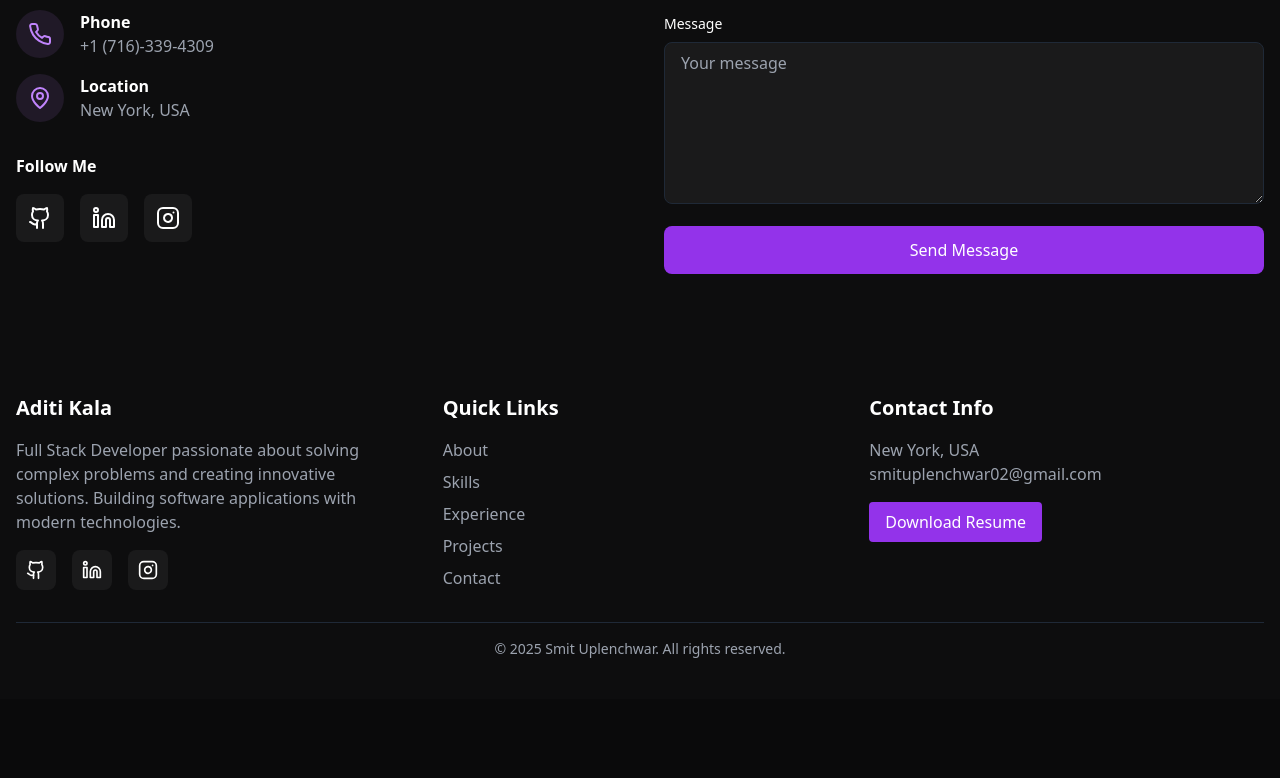
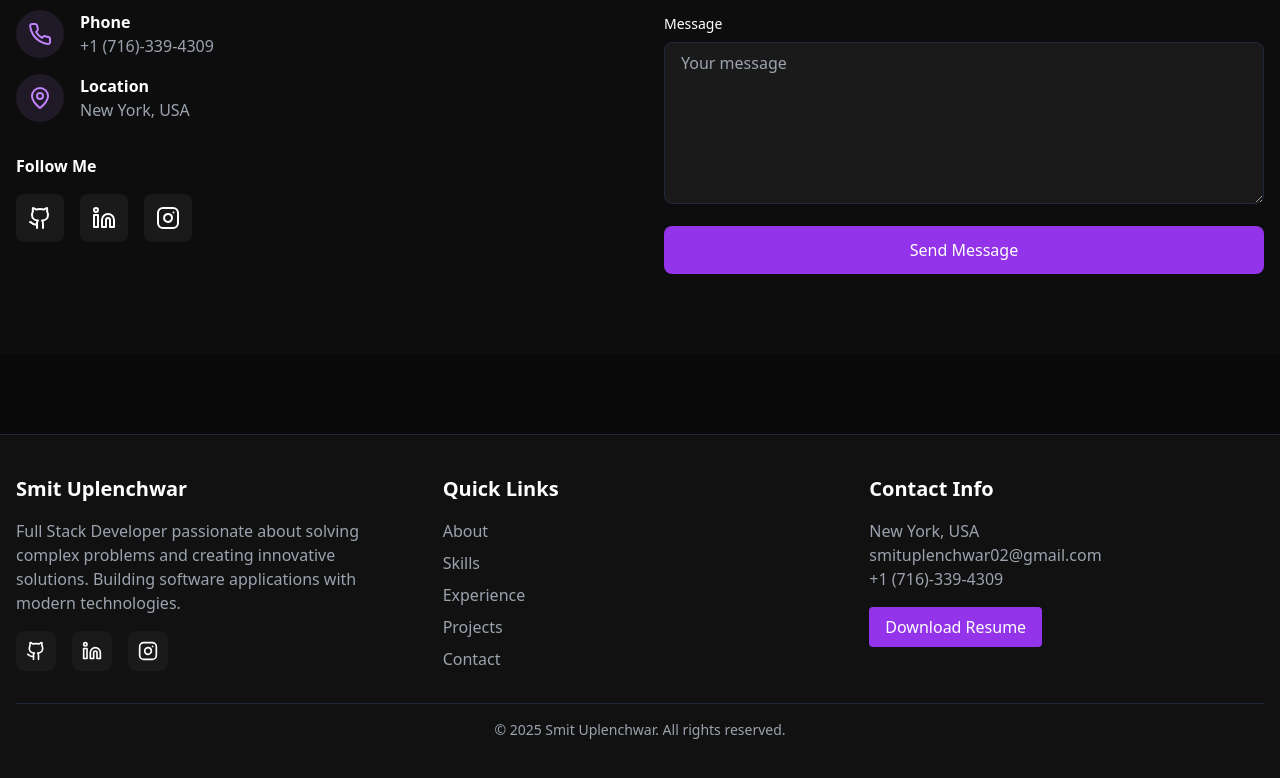
Before and after one commit to SmitUplenchwar2687/Smit-Portfolio, a React (Vite) app: page / in a window 1280 px wide. Shown: the part 4706-5484 px from the top of the page. Before the commit the page ends 5405 px from the top, so only its background shows below. Built offline with nearby package versions, Linux system fonts and the light colour scheme.

Commit message:
My website changes update 5

```diff
--- a/src/App.tsx
+++ b/src/App.tsx
@@ -679,11 +679,11 @@ function App() {
       </section>
 
       {/* Footer Section */}
-<footer className="py-10 px-4 bg-[#0D0D0E] text-white">
+<footer className="mt-20 py-10 px-4 bg-[#111111] text-white border-t border-gray-800">
   <div className="max-w-7xl mx-auto grid grid-cols-1 md:grid-cols-3 gap-8">
     {/* Left Column */}
     <div>
-      <h3 className="text-xl font-bold">Aditi Kala</h3>
+      <h3 className="text-xl font-bold">Smit Uplenchwar</h3>
       <p className="mt-4 text-gray-400">
         Full Stack Developer passionate about solving complex problems and creating innovative solutions.
         Building software applications with modern technologies.
@@ -753,6 +753,8 @@ function App() {
         New York, USA
         <br />
         smituplenchwar02@gmail.com
+        <br />
+        +1 (716)-339-4309
       </p>
       <a
         href="https://drive.google.com/file/d/1ea5yCsHC2bAHnhvOkjENUMZaIuighlpg/view?usp=sharing"
```
